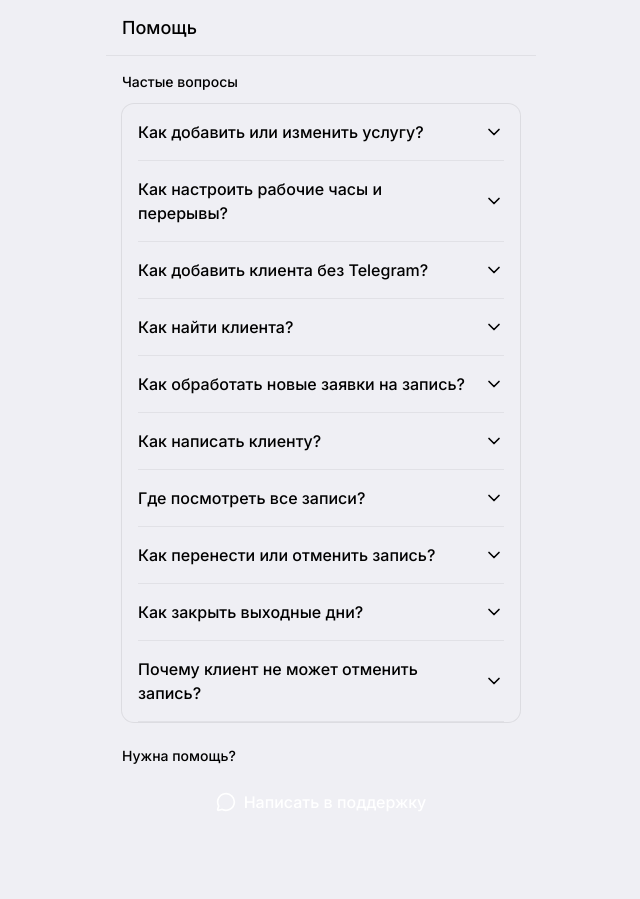
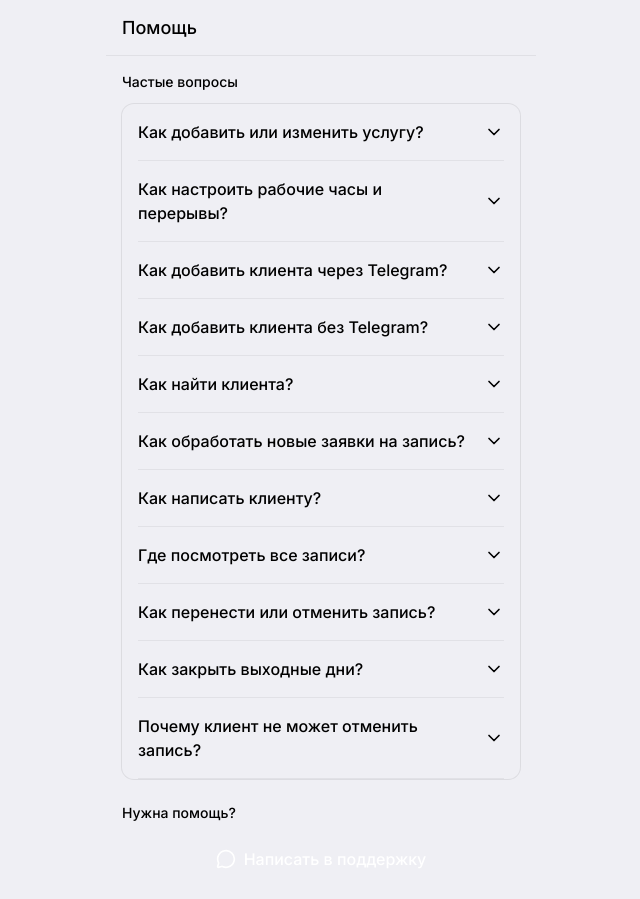
Before and after one commit to Karlen9/scheduler, a Next.js app in the folder mini-app/: page /admin/settings/help in a window 1280 px wide. Shown: the whole page, without its empty margins (319-959 px from the left). Before the commit the page ends 842 px from the top, so only its background shows below. Built offline with nearby package versions, Linux system fonts and the light colour scheme; no server answers.

Commit message:
feat: add FAQ item for inviting clients via Telegram bot link

```diff
--- a/mini-app/messages/en.json
+++ b/mini-app/messages/en.json
@@ -655,7 +655,9 @@
     "faq_q9": "How do I block days off?",
     "faq_a9": "Go to Settings > Days Off, select a date, add an optional reason, and save it. Clients will not be able to book blocked days.",
     "faq_q10": "Why can't a client cancel a booking?",
-    "faq_a10": "If cancellation blocking is enabled, clients cannot cancel within the configured cutoff before the session. You can change it in Settings > Schedule."
+    "faq_a10": "If cancellation blocking is enabled, clients cannot cancel within the configured cutoff before the session. You can change it in Settings > Schedule.",
+    "faq_q11": "How do I add a client via Telegram?",
+    "faq_a11": "Share your Telegram bot link with the client. Once they tap Start in the bot and open the booking app, they will automatically appear in your client list. You can find the link to your bot in your Telegram profile."
   },
   "ThemeSelector": {
     "auto": "Auto",
--- a/mini-app/messages/ru.json
+++ b/mini-app/messages/ru.json
@@ -655,7 +655,9 @@
     "faq_q9": "Как закрыть выходные дни?",
     "faq_a9": "Перейдите в Настройки → Выходные дни, выберите дату, добавьте необязательную причину и сохраните. Клиенты не смогут записаться на закрытые дни.",
     "faq_q10": "Почему клиент не может отменить запись?",
-    "faq_a10": "Если включена блокировка отмены, клиент не сможет отменить запись за указанное время до начала. Настроить это можно в Настройки → Расписание."
+    "faq_a10": "Если включена блокировка отмены, клиент не сможет отменить запись за указанное время до начала. Настроить это можно в Настройки → Расписание.",
+    "faq_q11": "Как добавить клиента через Telegram?",
+    "faq_a11": "Поделитесь с клиентом ссылкой на вашего Telegram-бота. Когда клиент нажмёт /start в боте и откроет приложение для записи, он автоматически появится в вашем списке клиентов. Ссылку на бота можно найти в вашем профиле в Telegram."
   },
   "ThemeSelector": {
     "auto": "Авто",
--- a/mini-app/src/app/admin/settings/help/page.tsx
+++ b/mini-app/src/app/admin/settings/help/page.tsx
@@ -66,6 +66,7 @@ export default function HelpPage(): ReactNode {
   const faqItems: TFAQItem[] = [
     { question: t('faq_q1'), answer: t('faq_a1') },
     { question: t('faq_q2'), answer: t('faq_a2') },
+    { question: t('faq_q11'), answer: t('faq_a11') },
     { question: t('faq_q3'), answer: t('faq_a3') },
     { question: t('faq_q4'), answer: t('faq_a4') },
     { question: t('faq_q5'), answer: t('faq_a5') },
```
